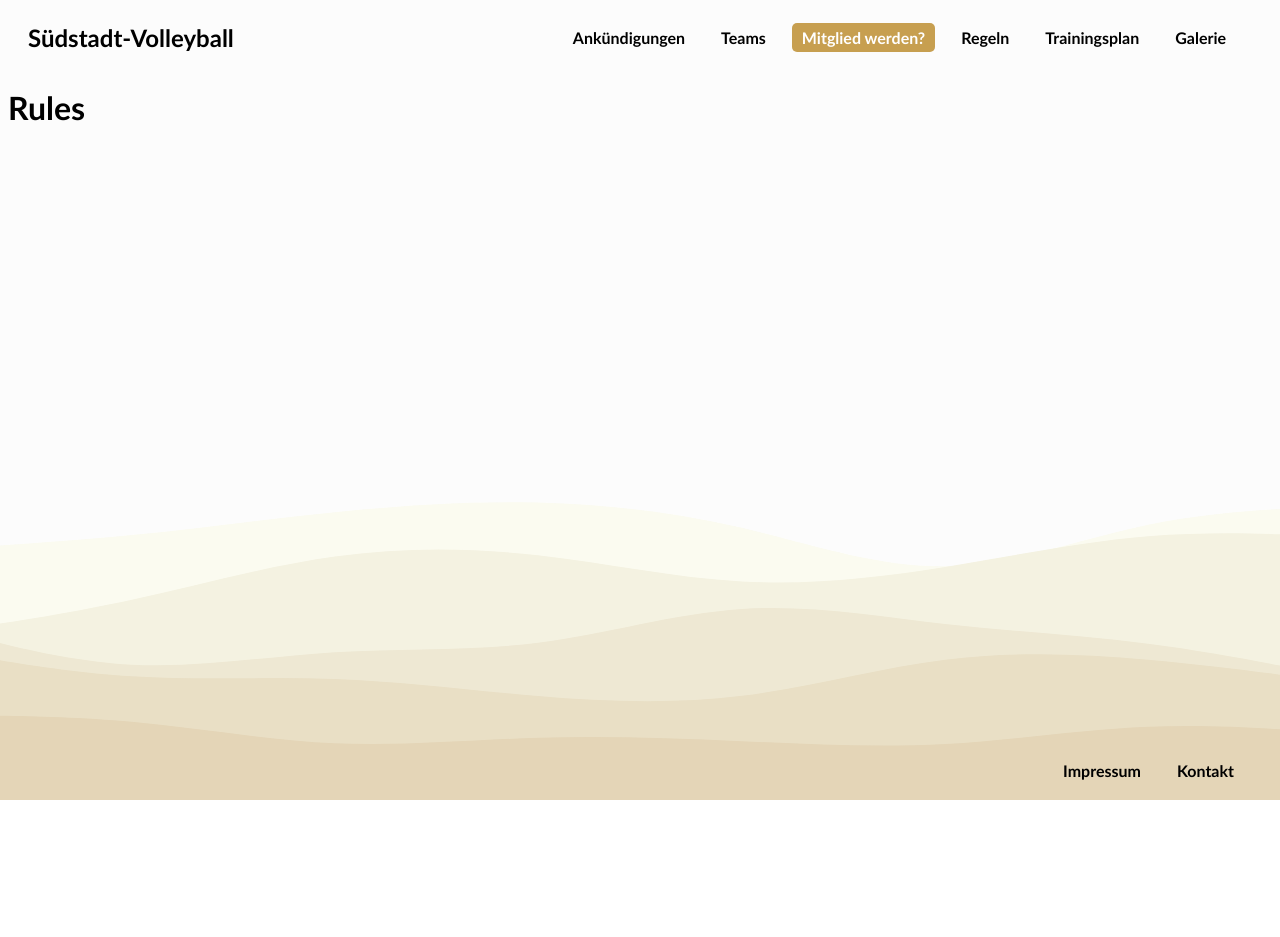
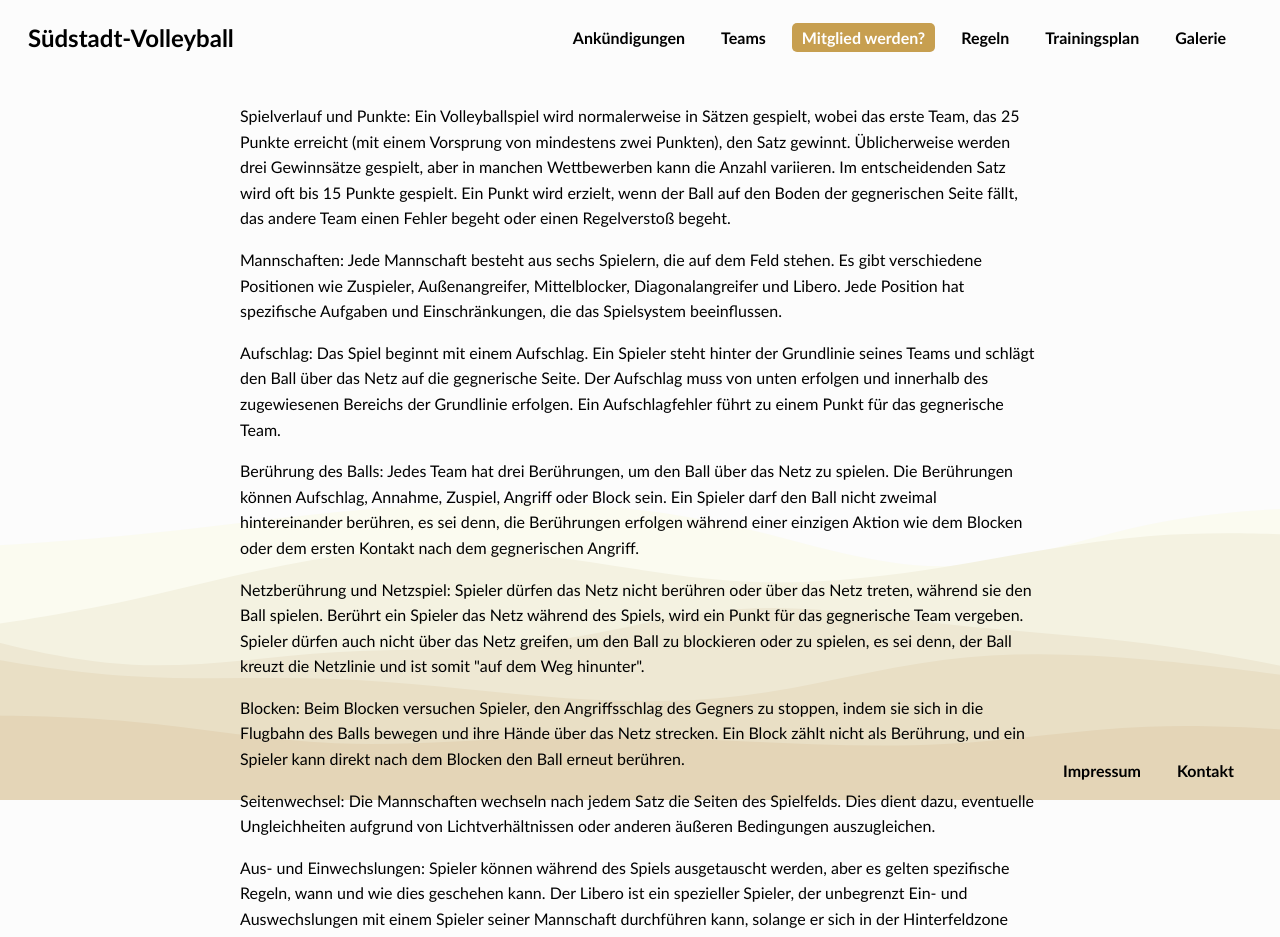
Before and after one commit to misterorora/sued, a SvelteKit app: page /rules in a window 1280 px wide. Shown: the top 937 px of the page. Before the commit the page ends 800 px from the top, so only its background shows below. Built offline with nearby package versions, Linux system fonts and the light colour scheme.

Commit message:
added Rules Page

```diff
--- a/src/routes/rules/+page.svelte
+++ b/src/routes/rules/+page.svelte
@@ -1 +1,55 @@
-<h1>Rules</h1>
+<script>
+</script>
+
+<style>
+  main {
+    max-width: 800px;
+    margin: 0 auto;
+    padding: 20px;
+    line-height: 1.6;
+  }
+
+  p {
+    margin-bottom: 15px;
+  }
+
+</style>
+
+<main>
+  <p>
+    Spielverlauf und Punkte: Ein Volleyballspiel wird normalerweise in Sätzen gespielt, wobei das erste Team, das 25 Punkte erreicht (mit einem Vorsprung von mindestens zwei Punkten), den Satz gewinnt. Üblicherweise werden drei Gewinnsätze gespielt, aber in manchen Wettbewerben kann die Anzahl variieren. Im entscheidenden Satz wird oft bis 15 Punkte gespielt. Ein Punkt wird erzielt, wenn der Ball auf den Boden der gegnerischen Seite fällt, das andere Team einen Fehler begeht oder einen Regelverstoß begeht.
+  </p>
+
+  <p>
+  Mannschaften: Jede Mannschaft besteht aus sechs Spielern, die auf dem Feld stehen. Es gibt verschiedene Positionen wie Zuspieler, Außenangreifer, Mittelblocker, Diagonalangreifer und Libero. Jede Position hat spezifische Aufgaben und Einschränkungen, die das Spielsystem beeinflussen.
+</p>
+
+<p>
+Aufschlag: Das Spiel beginnt mit einem Aufschlag. Ein Spieler steht hinter der Grundlinie seines Teams und schlägt den Ball über das Netz auf die gegnerische Seite. Der Aufschlag muss von unten erfolgen und innerhalb des zugewiesenen Bereichs der Grundlinie erfolgen. Ein Aufschlagfehler führt zu einem Punkt für das gegnerische Team.
+</p>
+
+<p>
+	Berührung des Balls: Jedes Team hat drei Berührungen, um den Ball über das Netz zu spielen. Die Berührungen können Aufschlag, Annahme, Zuspiel, Angriff oder Block sein. Ein Spieler darf den Ball nicht zweimal hintereinander berühren, es sei denn, die Berührungen erfolgen während einer einzigen Aktion wie dem Blocken oder dem ersten Kontakt nach dem gegnerischen Angriff.
+</p>
+
+<p>
+	Netzberührung und Netzspiel: Spieler dürfen das Netz nicht berühren oder über das Netz treten, während sie den Ball spielen. Berührt ein Spieler das Netz während des Spiels, wird ein Punkt für das gegnerische Team vergeben. Spieler dürfen auch nicht über das Netz greifen, um den Ball zu blockieren oder zu spielen, es sei denn, der Ball kreuzt die Netzlinie und ist somit "auf dem Weg hinunter".
+</p>
+<p>
+	Blocken: Beim Blocken versuchen Spieler, den Angriffsschlag des Gegners zu stoppen, indem sie sich in die Flugbahn des Balls bewegen und ihre Hände über das Netz strecken. Ein Block zählt nicht als Berührung, und ein Spieler kann direkt nach dem Blocken den Ball erneut berühren.
+</p>
+<p>
+	Seitenwechsel: Die Mannschaften wechseln nach jedem Satz die Seiten des Spielfelds. Dies dient dazu, eventuelle Ungleichheiten aufgrund von Lichtverhältnissen oder anderen äußeren Bedingungen auszugleichen.
+</p>
+<p>
+	Aus- und Einwechslungen: Spieler können während des Spiels ausgetauscht werden, aber es gelten spezifische Regeln, wann und wie dies geschehen kann. Der Libero ist ein spezieller Spieler, der unbegrenzt Ein- und Auswechslungen mit einem Spieler seiner Mannschaft durchführen kann, solange er sich in der Hinterfeldzone befindet.
+</p>
+<p>
+	Ball im Aus: Wenn der Ball das Spielfeld verlässt, ohne dass ein Spieler des gegnerischen Teams ihn berührt, wird ein Punkt für das andere Team vergeben. Der Ball gilt als im Aus, wenn er außerhalb der Antennen den Boden berührt, die Decke oder einen Gegenstand über dem Spielfeld berührt oder einen der Pfosten oder die Netzanlage berührt.
+</p>
+<p>
+	Foulspiel und Strafen: Es gibt verschiedene Arten von Fouls und Strafen im Volleyball, darunter Doppelschläge, Fußfehler, Berührung des Netzes, Behinderung, Aufschlagfehler usw. Diese können zu Punkten für das gegnerische Team führen oder den Verlust des Aufschlags bedeuten.
+</p>
+  <!-- Weitere Regeln hier einfügen -->
+
+</main>
--- a/src/routes/teams/+page.svelte
+++ b/src/routes/teams/+page.svelte
@@ -57,12 +57,12 @@
 }
 
 .spotify {
-  margin-top: 20px; /* Add margin to create space between the iframe and the text */
+  margin-top: 20px;
   text-align: center;
 }
 
 .spotify p {
-  margin-top: 10px; /* Add margin to create space between the iframe and the paragraph text */
+  margin-top: 5px; /* Add margin to create space between the iframe and the paragraph text */
 }
 
 
```
